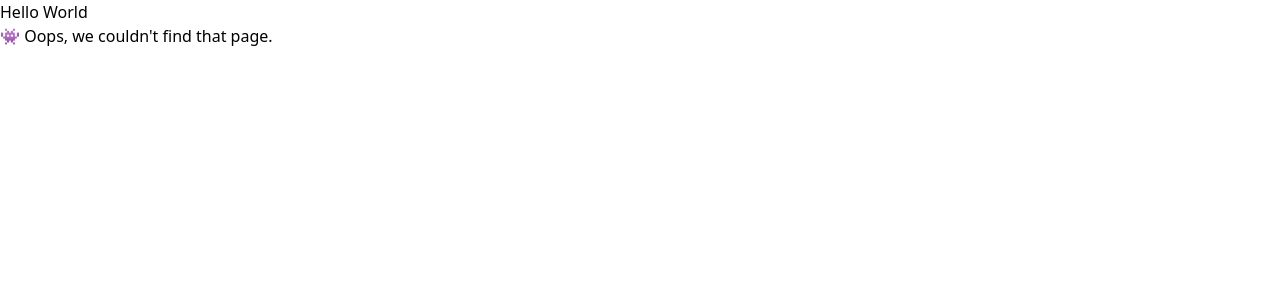
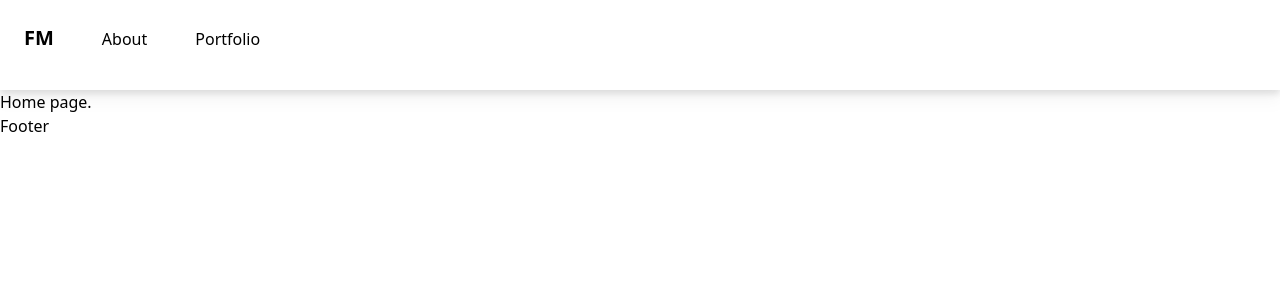
Before and after one commit to fmills89/portfolio, a React (Create React App) app: page / in a window 1280 px wide. Shown: the top 300 px of the page. Built offline with nearby package versions, Linux system fonts and the light colour scheme.

Commit message:
added homepage and started header

```diff
--- a/src/App.js
+++ b/src/App.js
@@ -1,24 +1,29 @@
 import React from 'react';
 import { BrowserRouter as Router, Route, Switch } from 'react-router-dom';
+import Home from './pages/Home';
 import Projects from './pages/Projects';
 import About from './pages/About';
 import NoMatch from './pages/NoMatch';
 import ContactMe from './pages/ContactMe';
 import Resume from './pages/Resume';
+import Header from './components/Header';
+import Footer from './components/Footer';
 
 function App() {
   return (
     <Router>
       <>
-        Hello World
+        <Header />
       </>
         <Switch>
+          <Route exact path='/' component={Home} />
           <Route exact path='/about' component={About} />
           <Route exact path='/projects' component={Projects} />
           <Route exact path='/contact' component={ContactMe} />
           <Route exact path='/resume' component={Resume} />
           <Route component={NoMatch} />
         </Switch>
+        <Footer />
     </Router>
   );
 }
--- /dev/null
+++ b/src/components/Footer/index.js
@@ -0,0 +1,11 @@
+import React from 'react';
+
+function Footer() {
+    return (
+        <div>
+            Footer
+        </div>
+    );
+};
+
+export default Footer;
--- /dev/null
+++ b/src/components/Header/index.js
@@ -0,0 +1,29 @@
+import React from 'react';
+import { Link } from 'react-router-dom';
+
+function Header() {
+    return(
+        <div className='w-screen h-[90px] z-10 bg-white drop-shadow-lg'>
+            <div className='flex items-center items-baseline justify-start'>
+                    <div>
+                        <Link to='/'>
+                            <p className='font-bold text-xl m-2 p-4'>FM</p>
+                        </Link>
+                    </div>
+                    <div>
+                        <Link to='/about'>
+                            <p className='m-2 p-4'>About</p>
+                        </Link>
+                    </div>
+                    <div>
+                        <Link to='/projects'>
+                            <p className='m-2 p-4'>Portfolio</p>
+                        </Link>
+                    </div>
+
+            </div>
+        </div>
+    );
+};
+
+export default Header;
--- a/src/index.css
+++ b/src/index.css
@@ -1,3 +1,7 @@
 @tailwind base;
 @tailwind components;
 @tailwind utilities;
+
+@layer base {
+
+}
--- /dev/null
+++ b/src/pages/Home.js
@@ -0,0 +1,11 @@
+import React from 'react';
+
+function Home() {
+    return(
+        <div>
+            Home page.
+        </div>
+    );
+};
+
+export default Home;
```
